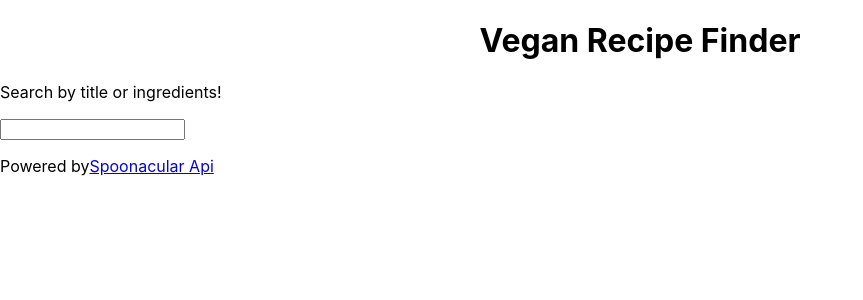
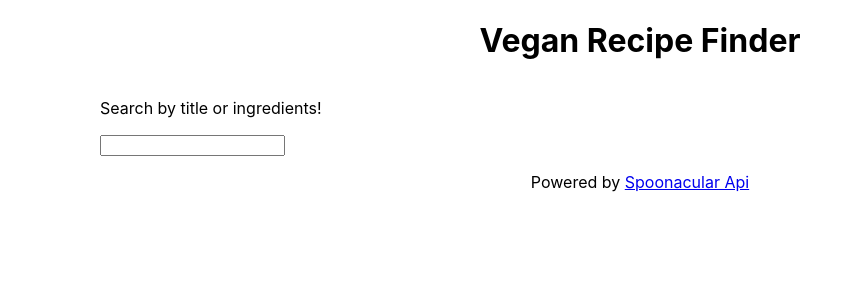
Before and after one commit to jakehowlett93/vegan-recipes, a React (Create React App) app: page / in a window 1280 px wide. Shown: the top 300 px of the page, without its empty margins (0-863 px from the left). Built offline with nearby package versions, Linux system fonts and the light colour scheme.

Commit message:
improved styling

```diff
--- a/src/App.js
+++ b/src/App.js
@@ -19,19 +19,18 @@ function App() {
 
   const select = (recipe) => {
     setSelectedRecipe(recipe);
-    console.log("hi");
   };
 
   const unselect = () => {
     setSelectedRecipe(null);
-  }
+  };
 
   let renderContent;
   if (selectedRecipe) {
     renderContent = (
       <div>
         <button type="button" onClick={unselect}>Return to list</button>
-        <Recipe recipe={selectedRecipe} select={select} />
+        <Recipe recipe={selectedRecipe} select={select} info />
       </div>
     );
   } else {
@@ -39,7 +38,7 @@ function App() {
   }
 
   return (
-    <div>
+    <div className="container">
       <Search search={search} />
       {renderContent}
     </div>
--- a/src/components/recipe.js
+++ b/src/components/recipe.js
@@ -1,10 +1,23 @@
 import React from 'react';
 
-const Recipe = ({ recipe, select }) => {
+const Recipe = ({ recipe, select, info }) => {
   const handleClick = () => {
     select(recipe);
   };
 
+  if (info) {
+    return (
+      <div onClick={handleClick} className="recipe">
+        <img src={recipe.image} className="" alt="food" />
+        <div>
+          <h3>{recipe.title}</h3>
+          <a href={recipe.sourceUrl}>
+            Visit {recipe.sourceName} for the instructions.
+          </a>
+        </div>
+      </div>
+    );
+  }
   return (
     <div onClick={handleClick} className="recipe">
       <img src={recipe.image} className="" alt="food" />
@@ -13,4 +26,5 @@ const Recipe = ({ recipe, select }) => {
   );
 };
 
+
 export default Recipe;
--- a/src/components/recipe_list.js
+++ b/src/components/recipe_list.js
@@ -4,7 +4,7 @@ import Recipe from './recipe';
 
 const RecipeList = ({ recipes, select }) => {
   const recipeList = recipes.map((recipe) => {
-    return <Recipe recipe={recipe} key={recipe.id} select={select} />;
+    return <Recipe recipe={recipe} key={recipe.id} select={select} info={false} />;
   });
 
   return (
--- a/src/index.css
+++ b/src/index.css
@@ -17,10 +17,17 @@ code {
 
 .container {
   display: flex;
-  flex-direction: row;
-  max-width: 100vw;
+  flex-direction: column;
+  align-items: center;
 }
 
 .center {
   text-align: center;
 }
+
+@media (min-width: 768px) {
+  .container {
+    align-items: flex-start;
+    padding-left: 100px;
+  }
+}
--- a/src/index.js
+++ b/src/index.js
@@ -8,9 +8,8 @@ ReactDOM.render(
   <React.StrictMode>
     <h1 className="center">Vegan Recipe Finder</h1>
     <App />
-    <p>
-      Powered by
-      <a href="https://spoonacular.com/food-api">Spoonacular Api</a>
+    <p className="center">
+      Powered by <a href="https://spoonacular.com/food-api">Spoonacular Api</a>
     </p>
   </React.StrictMode>,
   document.getElementById('root')
--- a/src/styles/recipe.css
+++ b/src/styles/recipe.css
@@ -12,3 +12,14 @@
 .recipe h3 {
   font-size: 12px;
 }
+
+@media (min-width: 768px) {
+  .recipe img {
+    width: 200px;
+    height: 200px;
+  }
+
+  .recipe h3 {
+    font-size: 20px;
+  }
+}
```
